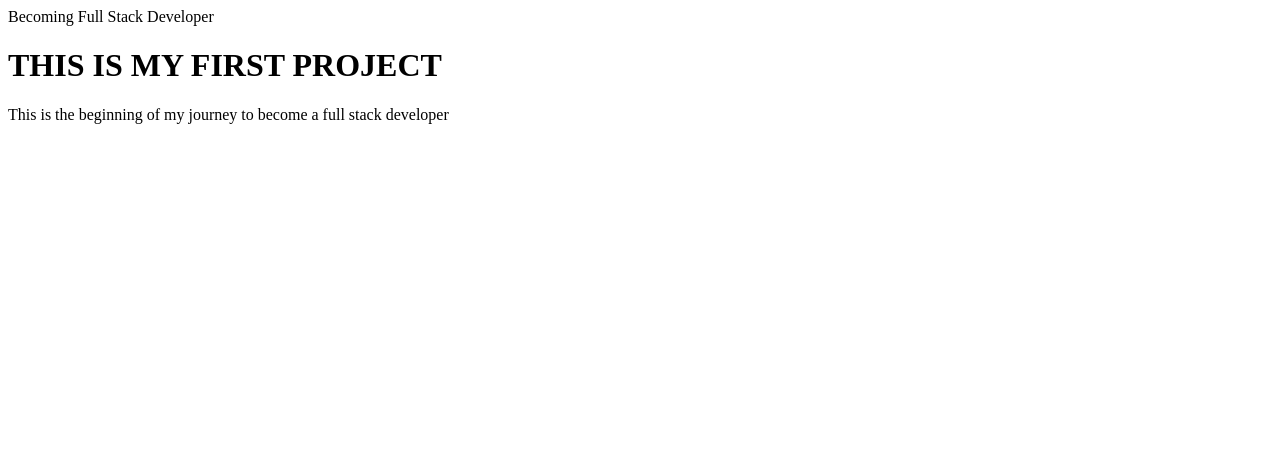
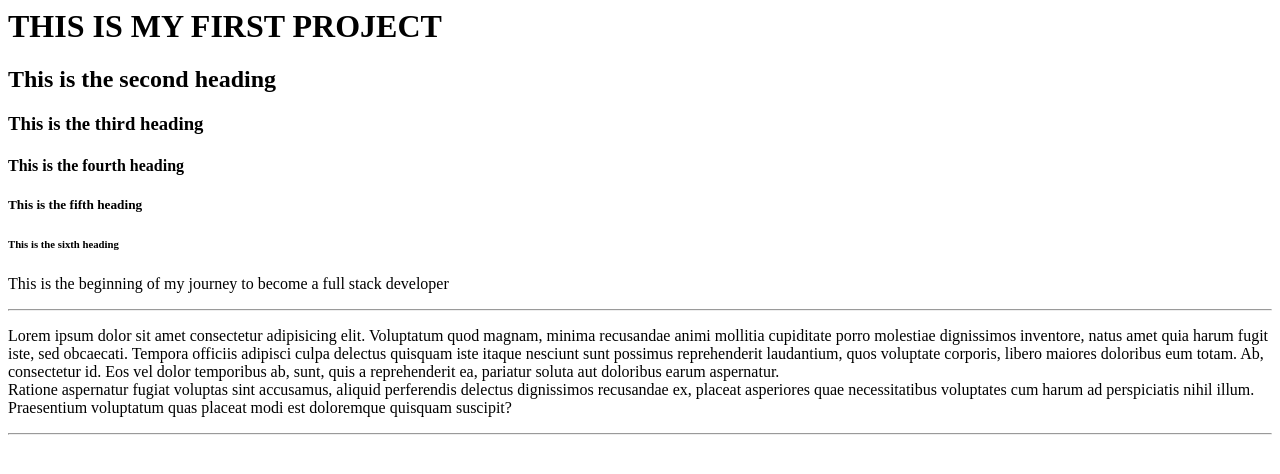
Before and after one commit to sajinpaula92/Frontend-development, a plain HTML site: page index.html in a window 1280 px wide. Drawn offline with Linux system fonts and the light colour scheme.

Commit message:
Headings, hr, br

```diff
--- a/index.html
+++ b/index.html
@@ -1,10 +1,20 @@
-<html>
-    <head>Becoming Full Stack Developer</head>
-    <body>
+<DOCTYPE></DOCTYPE>
+<html lang="en">
+<head>
+    <meta charset="UTF-8">
+    <meta name="viewport" content="width=device-width, initial-scale=1.0">
+    <title>Becoming Full Stack Developer</title>
+</head>
+<body>
 
         <h1>THIS IS MY FIRST PROJECT</h1>
-<p>This is the beginning of my journey to become a full stack developer</p>
-    </body>
-
-
+        <h2>This is the second heading</h2>
+        <h3>This is the third heading</h3>
+        <h4>This is the fourth heading</h4>
+        <h5>This is the fifth heading</h5>
+        <h6>This is the sixth heading</h6>
+<p>This is the beginning of my journey to become a full stack developer</p><hr>
+<p>Lorem ipsum dolor sit amet consectetur adipisicing elit. Voluptatum quod magnam, minima recusandae animi mollitia cupiditate porro molestiae dignissimos inventore, natus amet quia harum fugit iste, sed obcaecati. Tempora officiis adipisci culpa delectus quisquam iste itaque nesciunt sunt possimus reprehenderit laudantium, quos voluptate corporis, libero maiores doloribus eum totam. Ab, consectetur id. Eos vel dolor temporibus ab, sunt, quis a reprehenderit ea, pariatur soluta aut doloribus earum aspernatur. <br>Ratione aspernatur fugiat voluptas sint accusamus, aliquid perferendis delectus dignissimos recusandae ex, placeat asperiores quae necessitatibus voluptates cum harum ad perspiciatis nihil illum. Praesentium voluptatum quas placeat modi est doloremque quisquam suscipit?</p>
+<hr>
+</body>
 </html>
```
